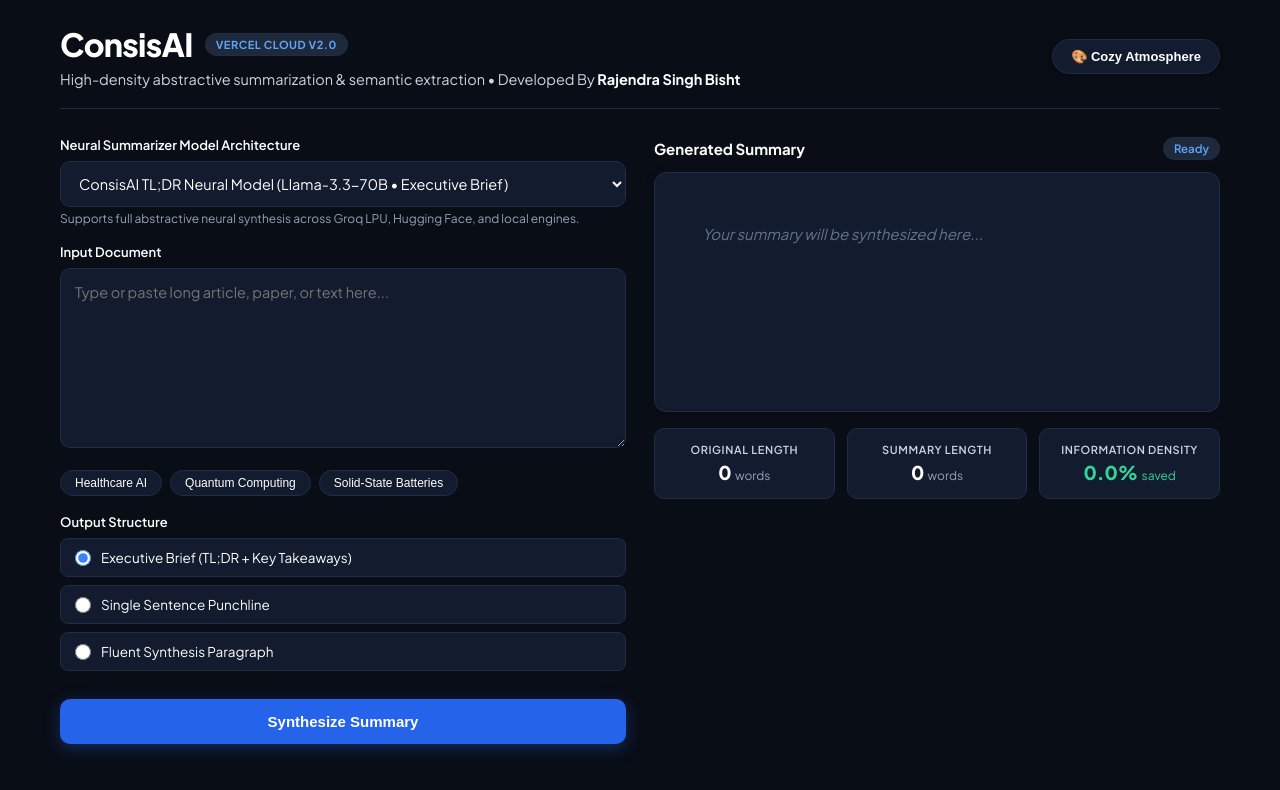
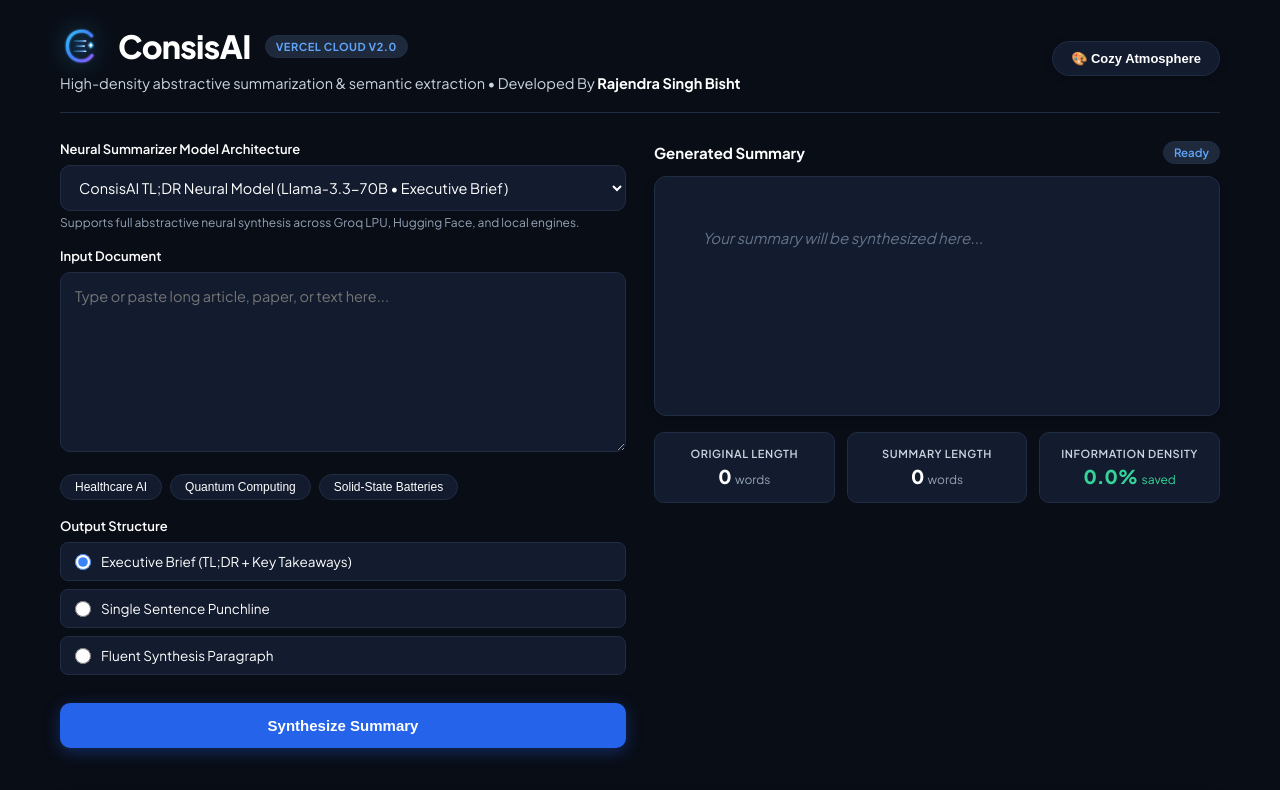
Before and after one commit to Rajendra7637/ConsisAI, a website: page public/index.html in a window 1280 px wide. Shown: the top 790 px of the page. Drawn offline with Linux system fonts and the light colour scheme.

Commit message:
Add modern branded ConsisAI vector logo and tab favicon

```diff
--- a/public/index.html
+++ b/public/index.html
@@ -4,6 +4,8 @@
   <meta charset="UTF-8">
   <meta name="viewport" content="width=device-width, initial-scale=1.0">
   <title>ConsisAI - Executive Text Summarization</title>
+  <link rel="icon" type="image/svg+xml" href="/favicon.svg">
+  <link rel="alternate icon" href="/favicon.svg">
   <link rel="preconnect" href="https://fonts.googleapis.com">
   <link rel="preconnect" href="https://fonts.gstatic.com" crossorigin>
   <link href="https://fonts.googleapis.com/css2?family=Plus+Jakarta+Sans:wght@400;500;600;700;800&family=JetBrains+Mono:wght@500&display=swap" rel="stylesheet">
@@ -60,7 +62,19 @@
     .header-title-row {
       display: flex;
       align-items: center;
-      gap: 12px;
+      gap: 14px;
+    }
+    .brand-logo-img {
+      width: 44px;
+      height: 44px;
+      border-radius: 12px;
+      object-fit: contain;
+      filter: drop-shadow(0 0 12px rgba(56, 189, 248, 0.45));
+      transition: transform 0.3s cubic-bezier(0.34, 1.56, 0.64, 1);
+      cursor: pointer;
+    }
+    .brand-logo-img:hover {
+      transform: scale(1.1) rotate(4deg);
     }
     .brand-name {
       font-size: 32px;
@@ -355,6 +369,7 @@
     <header class="header-wrapper">
       <div>
         <div class="header-title-row">
+          <img src="/logo.svg" alt="ConsisAI Logo" class="brand-logo-img">
           <h1 class="brand-name">ConsisAI</h1>
           <span class="brand-badge">Vercel Cloud v2.0</span>
         </div>
```
Also changed, not shown: public/favicon.svg (added), public/logo.jpg (added), public/logo.svg (added).
